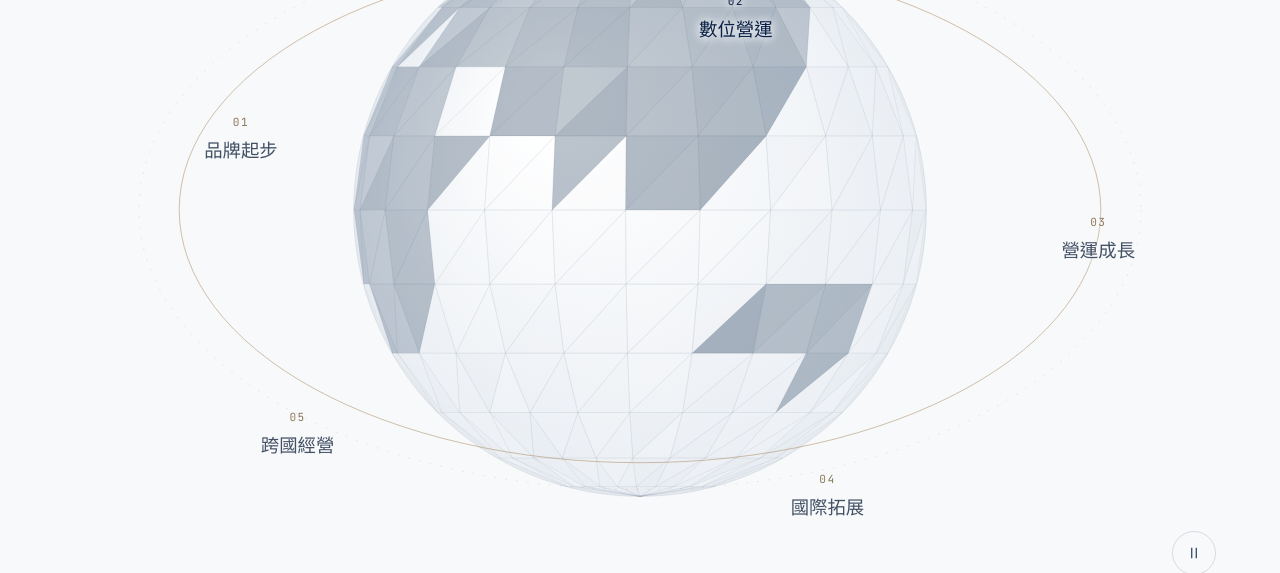
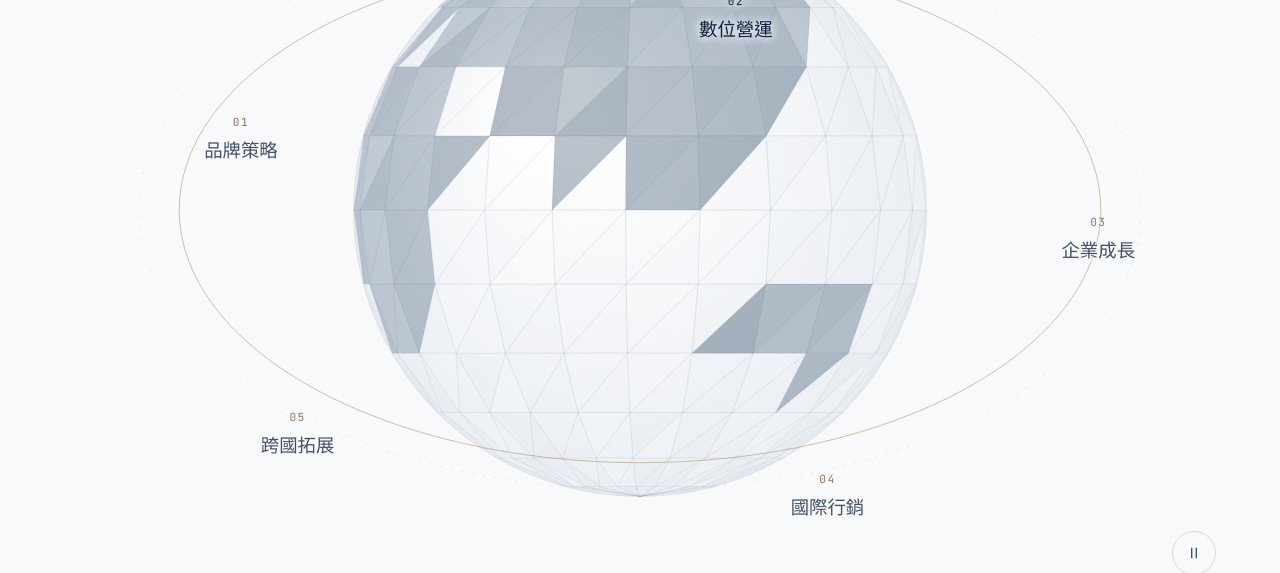
Before and after one commit to estiginto/estiginto-official-website, a React (Vite) app: page / in a window 1280 px wide. Shown: the part 1320-1893 px from the top of the page. Built offline with nearby package versions, Linux system fonts and the light colour scheme.

Commit message:
Refine business growth stage labels

```diff
--- a/src/BusinessJourney.jsx
+++ b/src/BusinessJourney.jsx
@@ -4,9 +4,9 @@ import { localizeHref } from "./siteRoutes.js";
 import { createOrbitalGlobe } from "./orbitalGlobe.js";
 
 const content = {
-  zh: { title: "從 0 到 1，持續成長。", stages: ["品牌起步", "數位營運", "營運成長", "國際拓展", "跨國經營"], pause: "暫停環繞動畫", play: "播放環繞動畫" },
-  en: { title: "From zero to one. And to the world.", stages: ["Brand foundation", "Digital operations", "Operational growth", "Global expansion", "Multinational operations"], pause: "Pause orbital animation", play: "Play orbital animation" },
-  ja: { title: "0 から 1 へ、そして世界へ。", stages: ["ブランドの始動", "デジタル運営", "事業の成長", "海外への展開", "多国籍経営"], pause: "周回アニメーションを停止", play: "周回アニメーションを再生" },
+  zh: { title: "從 0 到 1，持續成長。", stages: ["品牌策略", "數位營運", "企業成長", "國際行銷", "跨國拓展"], pause: "暫停環繞動畫", play: "播放環繞動畫" },
+  en: { title: "From zero to one. And to the world.", stages: ["Brand strategy", "Digital operations", "Business growth", "International marketing", "Cross-border expansion"], pause: "Pause orbital animation", play: "Play orbital animation" },
+  ja: { title: "0 から 1 へ、そして世界へ。", stages: ["ブランド戦略", "デジタル運営", "企業の成長", "国際マーケティング", "海外事業展開"], pause: "周回アニメーションを停止", play: "周回アニメーションを再生" },
 };
 const routes = ["visual-design", "digital-integration", "systems-consulting", "international-marketing", "international-finance"];
 const START = -150;
```
